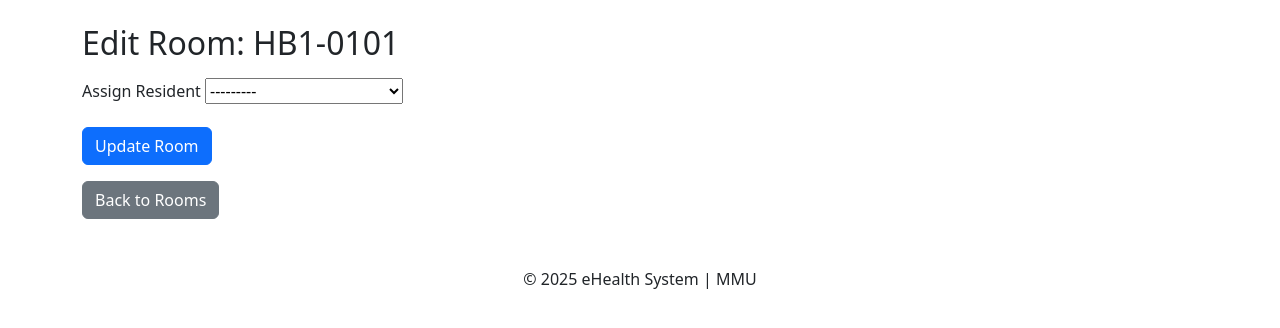
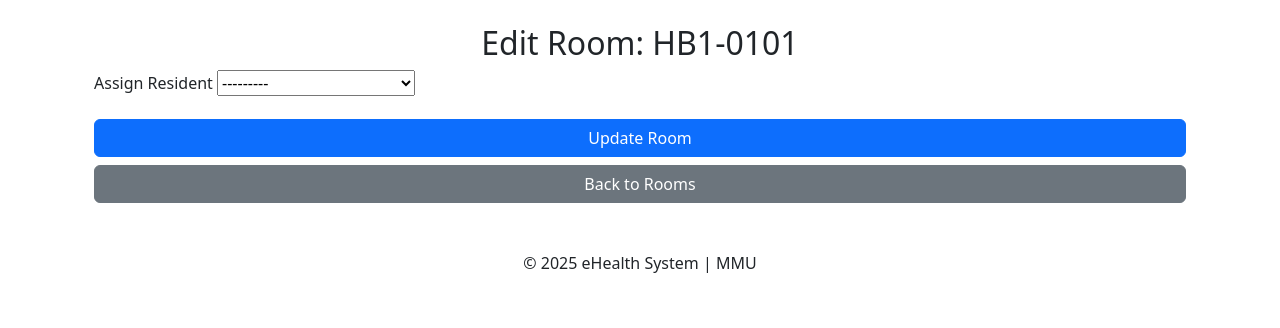
Before and after one commit to Lito08/eHealthSystem, a Django app: page /hostels/room/1/edit/ in a window 1280 px wide. Shown: the part 56-384 px from the top of the page. Run offline with Django 5.2, Linux system fonts and the light colour scheme; a user stored in the database is signed in; data comes from the database, SQL or seed files in the repository; both versions use the stored data as it was after the commit.

Commit message:
Hostels Fix Done
-Edit Room

```diff
--- a/ehealth_system/hostels/forms.py
+++ b/ehealth_system/hostels/forms.py
@@ -15,16 +15,24 @@ class RoomForm(forms.ModelForm):
         label="Assigned Resident",
     )
 
+    clear_resident = forms.BooleanField(
+        required=False, label="Clear Assigned Resident", initial=False
+    )
+
     class Meta:
         model = Room
         fields = ['resident']
 
     def __init__(self, *args, **kwargs):
         super(RoomForm, self).__init__(*args, **kwargs)
+
+        # Check if editing an existing room
         if self.instance and self.instance.resident:
             self.fields['resident'].queryset = CustomUser.objects.filter(
-                models.Q(role='student', rooms_assigned=None) | models.Q(id=self.instance.resident.id)
+                models.Q(role='student') &
+                (models.Q(rooms_assigned=None) | models.Q(id=self.instance.resident.id))
             )
+            self.fields['resident'].initial = self.instance.resident
         else:
             self.fields['resident'].queryset = CustomUser.objects.filter(role='student', rooms_assigned=None)
 
@@ -32,15 +40,18 @@ class RoomForm(forms.ModelForm):
 
     def save(self, commit=True):
         room = super(RoomForm, self).save(commit=False)
-        if self.cleaned_data.get('resident'):
-            room.is_occupied = True
+
+        # Handle clearing the assigned resident
+        if self.cleaned_data.get('clear_resident'):
+            room.resident = None
         else:
-            room.is_occupied = False
+            room.resident = self.cleaned_data.get('resident')
 
         if commit:
             room.save()
+
+            # If assigning a resident, clear their previous room assignment
             if self.cleaned_data.get('resident'):
-                # Clear previous room assignments for this resident
                 self.cleaned_data['resident'].rooms_assigned.clear()
                 self.cleaned_data['resident'].rooms_assigned.add(room)
 
--- a/ehealth_system/hostels/templates/hostels/edit_room.html
+++ b/ehealth_system/hostels/templates/hostels/edit_room.html
@@ -1,14 +1,27 @@
 {% extends 'base.html' %}
 
 {% block content %}
-  <h2>Edit Room: {{ room.number }}</h2>
-  <form method="post">
-      {% csrf_token %}
-      <div class="mt-3">
-          <label class="form-label" for="id_resident">Assign Resident</label>
-          {{ form.resident }}
-      </div>
-      <button type="submit" class="btn btn-primary mt-3">Update Room</button>
-  </form>
-  <a href="{% url 'room_list' hostel_id=room.hostel.id %}" class="btn btn-secondary mt-3">Back to Rooms</a>
+  <div class="container">
+      <h2 class="text-center">Edit Room: {{ room.number }}</h2>
+      <form method="post">
+          {% csrf_token %}
+
+          <div class="mb-3">
+              <label for="id_resident" class="form-label">Assign Resident</label>
+              {{ form.resident }}
+          </div>
+
+          {% if room.resident %}
+              <p class="text-danger"><strong>Currently Assigned:</strong> {{ room.resident.matric_id }} - {{ room.resident.full_name }}</p>
+              <button type="submit" name="clear_resident" value="true" class="btn btn-warning mt-2">
+                  Clear Resident
+              </button>
+          {% endif %}
+
+          <div class="d-grid gap-2 mt-3">
+              <button type="submit" class="btn btn-primary">Update Room</button>
+              <a href="{% url 'room_list' hostel_id=room.hostel.id %}" class="btn btn-secondary">Back to Rooms</a>
+          </div>
+      </form>
+  </div>
 {% endblock %}
--- a/ehealth_system/hostels/views.py
+++ b/ehealth_system/hostels/views.py
@@ -73,25 +73,34 @@ def room_list(request, hostel_id):
 @login_required
 def edit_room(request, room_id):
     room = get_object_or_404(Room, id=room_id)
+
     if request.user.role not in ['superadmin', 'admin']:
         messages.error(request, "You are not authorized to edit this room.")
         return redirect('hostel_list')
 
     if request.method == 'POST':
         form = RoomForm(request.POST, instance=room)
+
         if form.is_valid():
-            room = form.save(commit=False)
+            new_resident = form.cleaned_data.get('resident')
+            clear_resident = form.cleaned_data.get('clear_resident')
 
-            # Clear the existing room assignment if necessary
-            if room.resident:
-                previous_resident = room.resident
-                if previous_resident.rooms_assigned.exists():
-                    previous_room = previous_resident.rooms_assigned.first()
+            # Clear the existing room assignment if the resident is removed
+            if clear_resident:
+                if room.resident:
+                    room.resident.rooms_assigned.clear()
+                room.resident = None
+            else:
+                # Ensure that if a resident is moved, they are removed from their old room
+                if new_resident and new_resident.rooms_assigned.exists():
+                    previous_room = new_resident.rooms_assigned.first()
                     if previous_room.id != room.id:
                         previous_room.resident = None
                         previous_room.save()
 
-            form.save()
+                room.resident = new_resident
+
+            room.save()
             messages.success(request, f"Room '{room.number}' updated successfully!")
             return redirect('room_list', hostel_id=room.hostel.id)
     else:
```
Also changed, not shown: ehealth_system/db.sqlite3.
